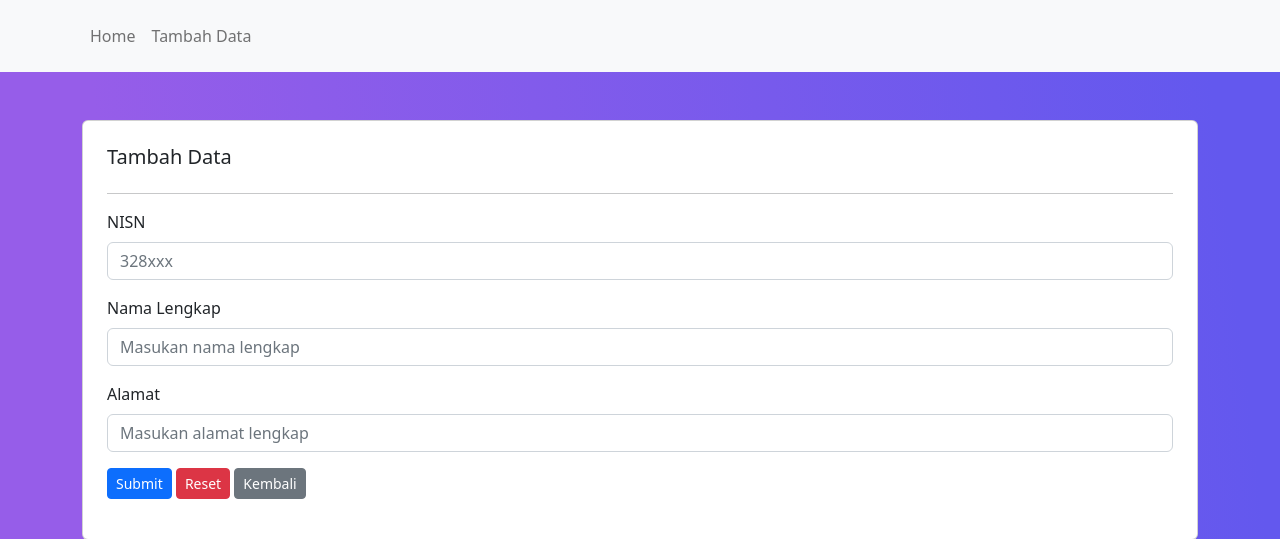
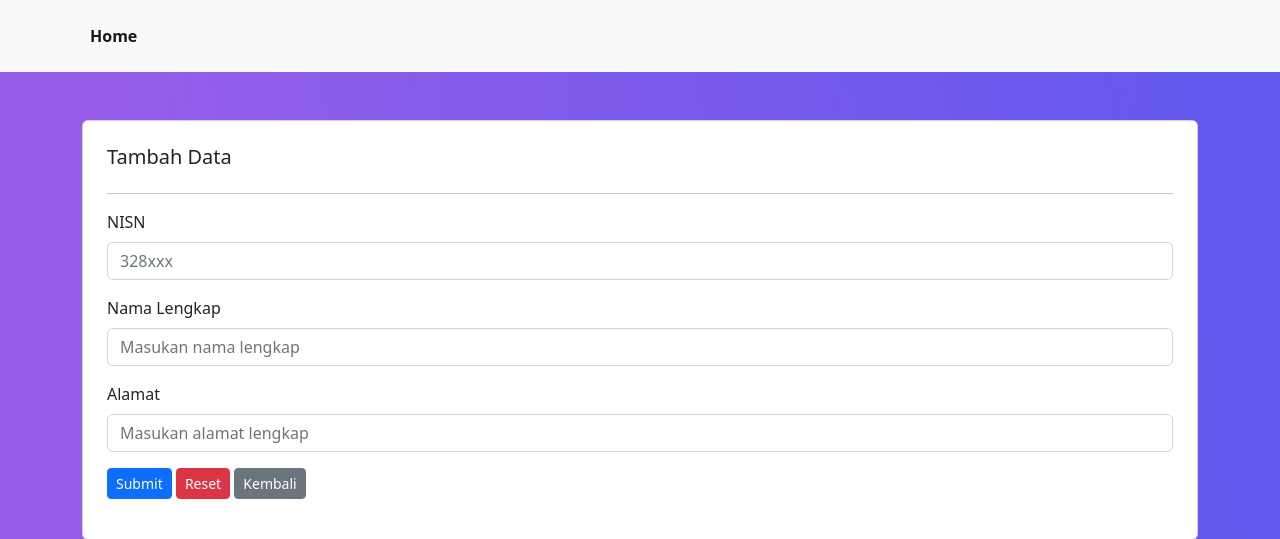
Before and after one commit to andikatuluspangestu/php-oop-crud, a PHP site: page /views/v_add.php in a window 1280 px wide. Shown: the top 539 px of the page. Run offline with PHP 8.4, Linux system fonts and the light colour scheme.

Commit message:
Remove : Tambah Data Menu

```diff
--- a/views/partials/sidebar.php
+++ b/views/partials/sidebar.php
@@ -12,10 +12,7 @@
                 <div class="offcanvas-body">
                     <ul class="navbar-nav justify-content-start flex-grow-1 pe-3">
                         <li class="nav-item">
-                            <a class="nav-link" href="../views/v_index.php">Home</a>
-                        </li>
-                        <li class="nav-item">
-                            <a class="nav-link" href="../views/v_add.php">Tambah Data</a>
+                            <a class="nav-link active" href="../views/v_index.php">Home</a>
                         </li>
                     </ul>
                 </div>
```
